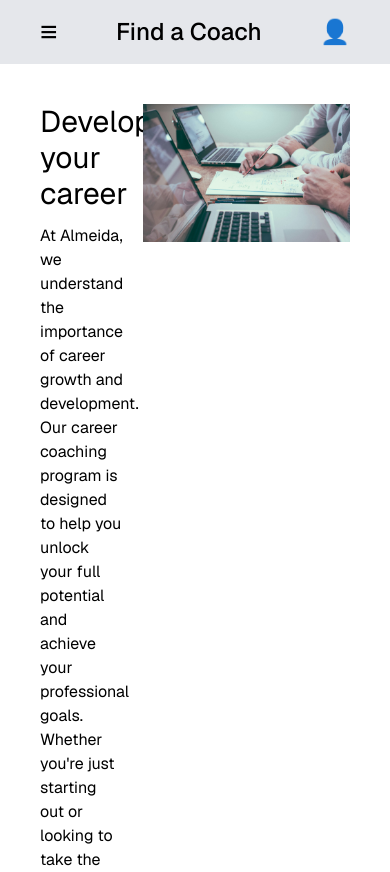
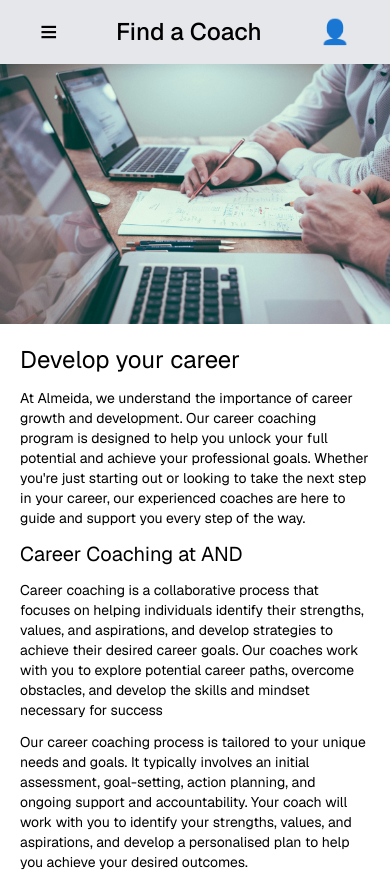
Before and after one commit to IlyasBaqqari/find-a-coach, a Next.js app: page / in a window 390 px wide. Shown: the top 872 px of the page. Built offline with nearby package versions, Linux system fonts and the light colour scheme.

Commit message:
Add responsive design

```diff
--- a/src/app/page.tsx
+++ b/src/app/page.tsx
@@ -1,33 +1,39 @@
 import NavBar from "~/components/NavBar";
+import type { Viewport } from 'next'
+
+export const viewport: Viewport = {
+    initialScale: 1,
+    width: 'device-width'
+}
 
 export default function HomePage() {
   return (
     <>
       <NavBar />
-      <div id="heroArea" className="flex m-10">
-          <div className='w-1/3 pe-5'>
-              <h1 className='text-3xl'>Develop your career</h1>
-              <p className='my-3'>
+      <div id="heroArea" className="flex flex-col-reverse items-center md:m-10 md:flex-row md:align-start">
+          <div className='m-5 md:w-1/3 md:pe-5'>
+              <h1 className='text-2xl md:text-4xl'>Develop your career</h1>
+              <p className='text-sm md:text-lg my-3'>
                   At Almeida, we understand the importance of career growth and development. Our career coaching
                   program is designed to help you unlock your full potential and achieve your professional goals.
                   Whether you&apos;re just starting out or looking to take the next step in your career, our experienced
                   coaches are here to guide and support you every step of the way.
               </p>
-              <h2 className='text-2xl'>Career Coaching at AND</h2>
-              <p className='my-3'>
+              <h2 className='text-xl md:text-2xl'>Career Coaching at AND</h2>
+              <p className='text-sm md:text-lg my-3'>
                   Career coaching is a collaborative process that focuses on helping individuals identify their
                   strengths, values, and aspirations, and develop strategies to achieve their desired career goals. Our
                   coaches work with you to explore potential career paths, overcome obstacles, and develop the skills
                   and mindset necessary for success
               </p>
-              <p className='my-3'>
+              <p className='text-sm md:text-lg my-3'>
                   Our career coaching process is tailored to your unique needs and goals. It typically involves an
                   initial assessment, goal-setting, action planning, and ongoing support and accountability. Your coach
                   will work with you to identify your strengths, values, and aspirations, and develop a personalised
                   plan to help you achieve your desired outcomes.
               </p>
           </div>
-          <div className='w-2/3'>
+          <div className='md:w-2/3'>
             <img src='/images/hero.jpg' alt='Career Coaching' />
           </div>
       </div>
```
